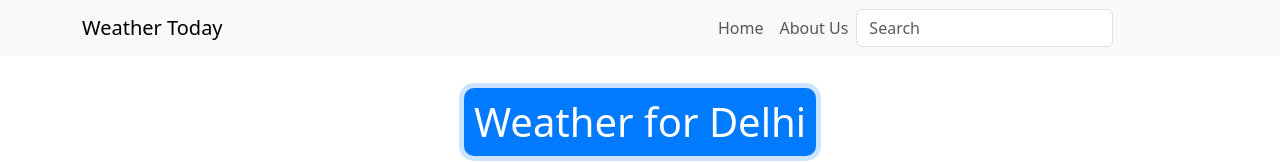
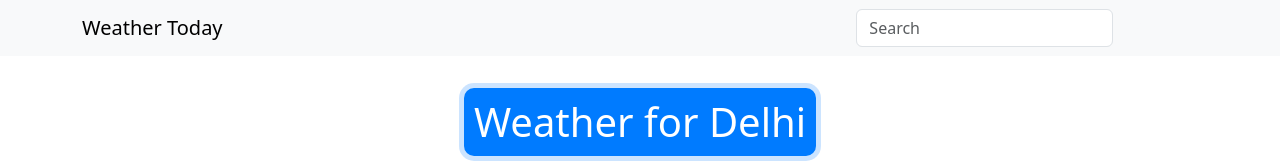
Before and after one commit to Ayusshhh27/Weather-Today, a plain HTML site: page Weather/index.html in a window 1280 px wide. Shown: the top 162 px of the page. Drawn offline with nearby package versions, Linux system fonts and the light colour scheme; no server answers.

Commit message:
Update index.html

```diff
--- a/Weather/index.html
+++ b/Weather/index.html
@@ -184,12 +184,6 @@
         </button>
         <div class="collapse navbar-collapse" id="navbarNav">
           <ul class="navbar-nav ms-auto">
-            <li class="nav-item">
-              <a class="nav-link" href="#">Home</a>
-            </li>
-            <li class="nav-item">
-              <a class="nav-link" href="#">About Us</a>
-            </li>
           </ul>
           <form class="d-flex">
             <input id="city" class="form-control me-2" type="search" placeholder="Search" aria-label="Search" />
```
